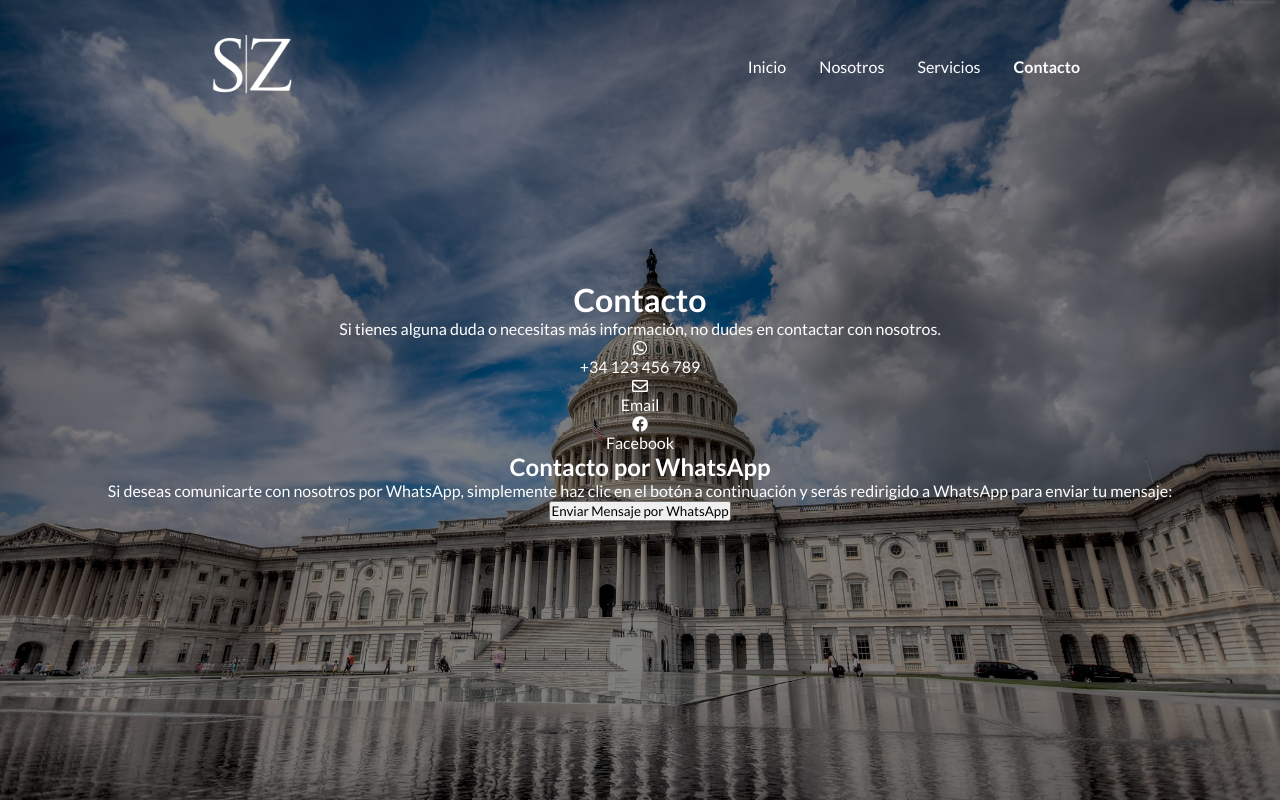
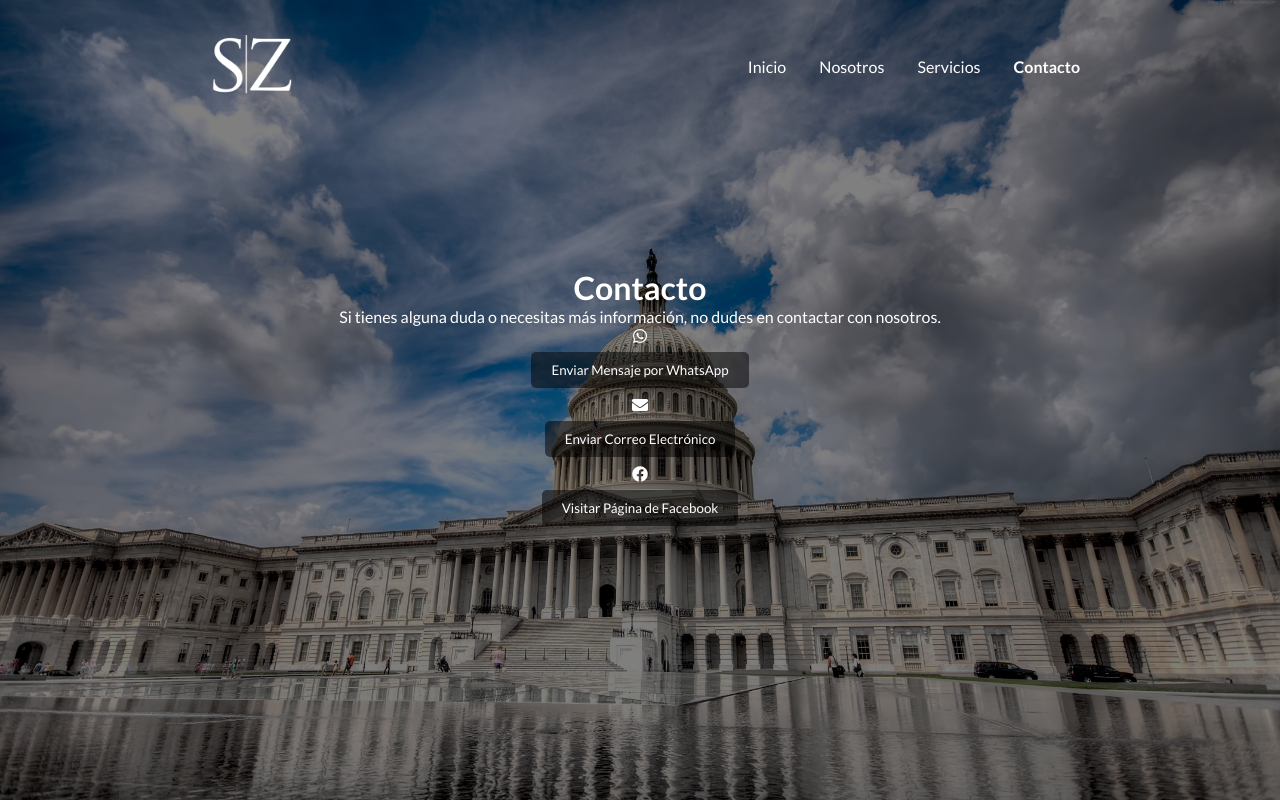
Before and after one commit to rotfflores/visas-zaragoza, a plain HTML site: page contacto.html in a window 1280 px wide. Drawn offline with Linux system fonts and the light colour scheme.

Commit message:
is ready

```diff
--- a/contacto.html
+++ b/contacto.html
@@ -30,27 +30,24 @@
                 <div class="contacto-media">
                     <div class="whatsapp">
                         <i class="fab fa-whatsapp"></i>
-                        <p>+34 123 456 789</p>
+                        <form action="https://wa.me/526181676499?text=Hola,%20estoy%20interesado%20en%20obtener%20más%20información" method="get">
+                            <button class="button-media" type="submit">Enviar Mensaje por WhatsApp</button>
+                        </form>
                     </div>
                     <div class="email">
-                        <i class="far fa-envelope"></i>
-                        <p>
-                            <a href="mailto: rotflores@gmail.com">Email</a>
-                        </p>
+                        <i class="fas fa-envelope"></i>
+                        <form action="mailto: rotflores@gmail.com" method="get">
+                            <button class="button-media" type="submit">Enviar Correo Electrónico</button>
+                        </form>
                     </div>
                     <div class="facebook">
                         <i class="fab fa-facebook"></i>
-                        <p>
-                            <a href="https://www.facebook.com/rotflores">Facebook</a>
-                        </p>
+                        <form action="https://www.facebook.com/Visas-Zaragoza-102000191622000" method="get">
+                            <button class="button-media" type="submit">Visitar Página de Facebook</button>
+                        </form>
                     </div>
+
                 </div>
-                <h2>Contacto por WhatsApp</h2>
-                <p>Si deseas comunicarte con nosotros por WhatsApp, simplemente haz clic en el botón a continuación y serás redirigido a WhatsApp para enviar tu mensaje:</p>
-                <form action="https://wa.me/526181676499?text=Hola,%20estoy%20interesado%20en%20obtener%20más%20información" method="get">
-                    <button type="submit">Enviar Mensaje por WhatsApp</button>
-                </form>
-
             </div>
         </div>
 
--- a/css/style-contacto.css
+++ b/css/style-contacto.css
@@ -90,6 +90,22 @@ header .navigation-items a:hover::before {
     margin: 20px;
 }
 
+.button-media {
+    margin: 7px;
+    transition: 0.3s ease;
+    border: none;
+    background: rgba(1, 1, 1, 0.5);
+    color: #ffffff;
+    padding: 10px 20px;
+    border-radius: 5px;
+    cursor: pointer;
+}
+
+.button-media:hover {
+    background: rgba(1, 1, 1, 0.8);
+}
+
+
 /****************************************************/
 @media (max-width: 1000px) {
     header {
```
